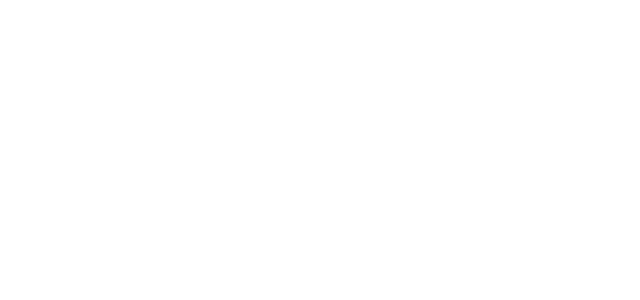
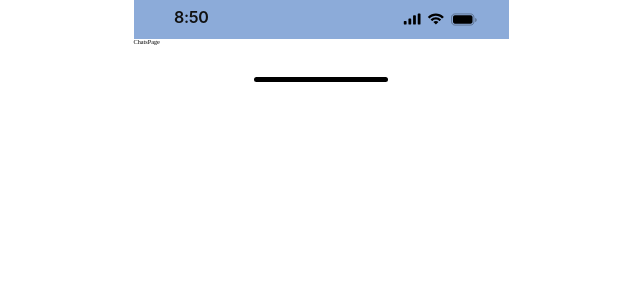
Before and after one commit to CEOS-Developers/react-messenger-19th, a React (Create React App) app: page /chats in a window 1280 px wide. Before the commit this address had no page. Shown: the top 300 px of the page, without its empty margins (319-959 px from the left). Built offline with nearby package versions, Linux system fonts and the light colour scheme.

Commit message:
[ feat ] 라우터 세팅 outlet, query 추가

```diff
--- a/src/Router.tsx
+++ b/src/Router.tsx
@@ -1,11 +1,19 @@
 import { BrowserRouter, Route, Routes } from 'react-router-dom';
-import ChatPage from './pages/ChatPage';
+import Layout from './pages';
+import FriendsPage from './pages/FriendsPage';
+import ChatsPage from './pages/ChatsPage';
+import ChatsDetailPage from './pages/ChatsDetailPage';
 
 const Router = () => {
   return (
     <BrowserRouter>
       <Routes>
-        <Route path="/" element={<ChatPage />} />
+        <Route path="/" element={<Layout />}>
+          <Route path="/friends" element={<FriendsPage />} />
+          <Route path="/chats" element={<ChatsPage />}>
+            <Route path=":userId" element={<ChatsDetailPage />} />
+          </Route>
+        </Route>
       </Routes>
     </BrowserRouter>
   );
--- a/src/pages/ChatPage.tsx
+++ b/src/pages/ChatsDetailPage.tsx
@@ -1,22 +1,18 @@
-import Header from '../components/@common/Header';
 import ChatHeader from '../components/chatPage/ChatHeader';
 import ChatFooter from '../components/chatPage/ChatFooter';
-import Footer from '../components/@common/Footer';
 import ChatContainer from '../components/chatPage/ChatContainer';
 import { useState } from 'react';
 import { MsgType } from '../types/types';
 
-export default function ChatPage() {
+export default function ChatsDetailPage() {
   const [list, setList] = useState<MsgType[]>([]);
   const [userId, setUserId] = useState(0);
 
   return (
     <>
-      <Header />
       <ChatHeader userId={userId} setUserId={setUserId} />
       <ChatContainer list={list} userId={userId} />
       <ChatFooter list={list} setList={setList} />
-      <Footer />
     </>
   );
 }
--- /dev/null
+++ b/src/pages/ChatsPage.tsx
@@ -0,0 +1,3 @@
+export default function ChatsPage() {
+  return <div>ChatsPage</div>;
+}
--- /dev/null
+++ b/src/pages/FriendsPage.tsx
@@ -0,0 +1,3 @@
+export default function FriendsPage() {
+  return <div>FriendsPage</div>;
+}
--- /dev/null
+++ b/src/pages/index.tsx
@@ -0,0 +1,13 @@
+import { Outlet } from 'react-router-dom';
+import Header from '../components/@common/Header';
+import Footer from '../components/@common/Footer';
+
+export default function Layout() {
+  return (
+    <>
+      <Header />
+      <Outlet />
+      <Footer />
+    </>
+  );
+}
```
